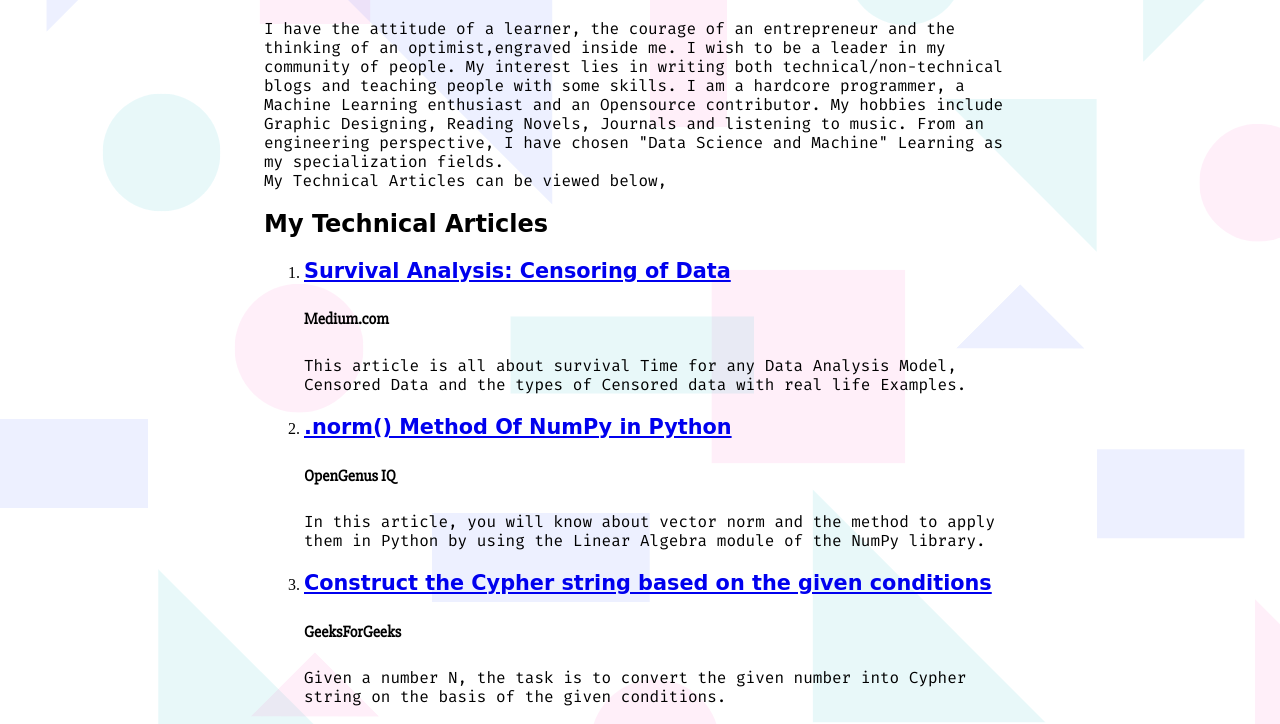
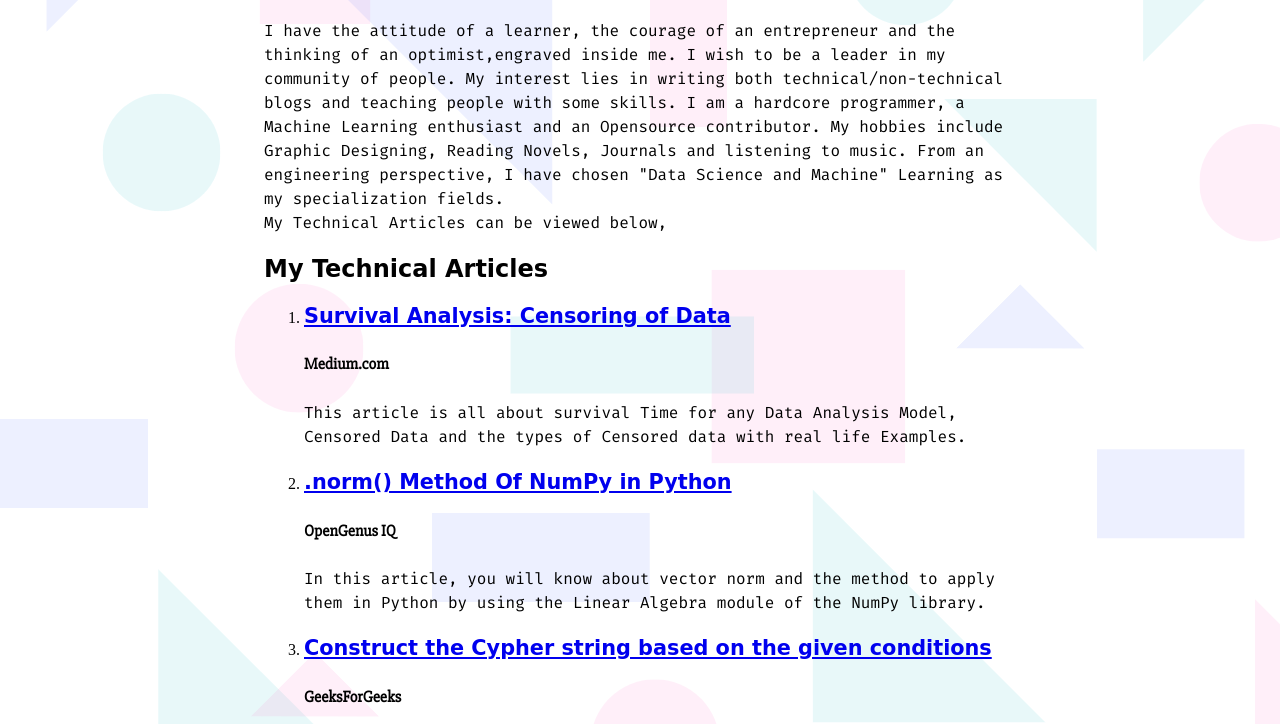
Before and after one commit to Abhijit2505/TECHNICAL-ARTICLES, a plain HTML site: page index.html in a window 1280 px wide. Shown: the part 62-786 px from the top of the page. Drawn offline with Linux system fonts and the light colour scheme; a web font is replaced by a local one.

Commit message:
Update style.css

```diff
--- a/style.css
+++ b/style.css
@@ -16,7 +16,7 @@ h5{
 }
 p{
   font-family: 'Fira Mono', monospace;
-  linespacing: 1em;
+  line-height: 1.5em;
 }
 footer{
   padding-left: 34%;
```
